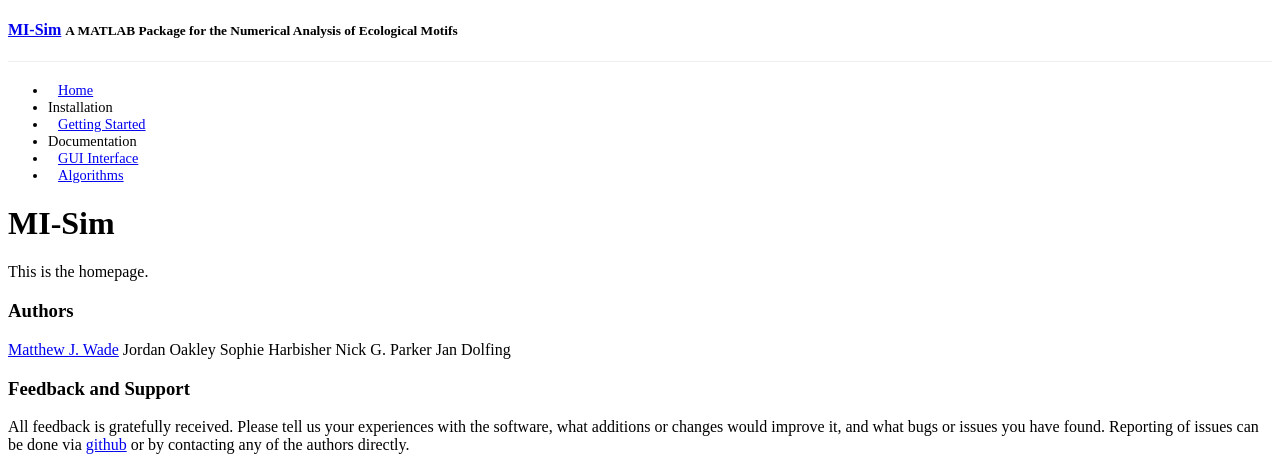
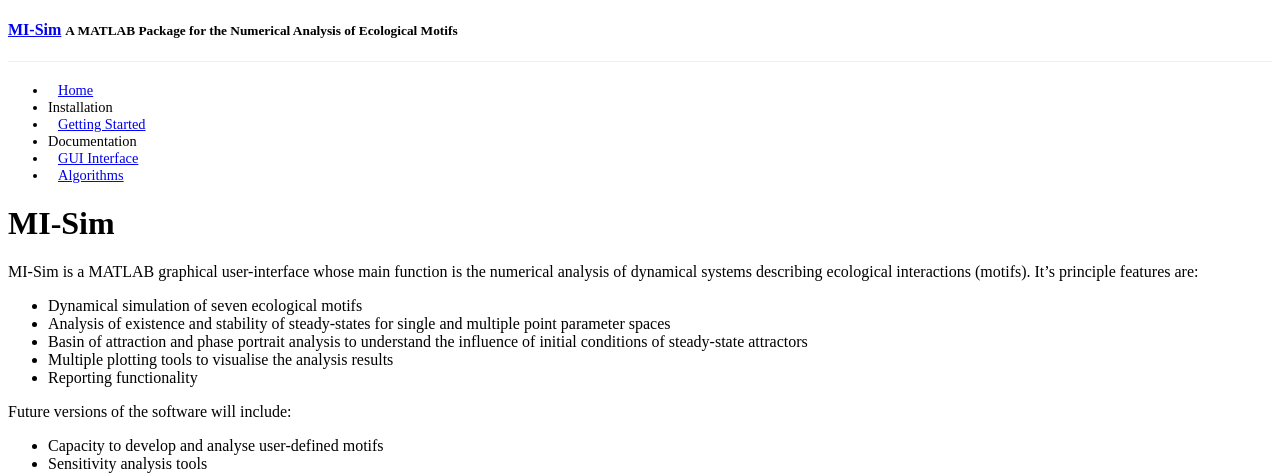
Before and after one commit to MI-SIM/MI-SIM.github.io, a Jekyll site: the page built from index.md, in a window 1280 px wide, cut to the strip 0-474 px from the top of the page. Built offline with Jekyll 4.4.1, drawn with Linux system fonts in a browser that asks for light colours; a style sheet for code colours, icons or effects is not loaded; some of the changed text lies outside the part shown.

Commit message:
Added further text

```diff
--- a/index.md
+++ b/index.md
@@ -5,14 +5,34 @@
 
 # MI-Sim
 
-This is the homepage.
+MI-Sim is a MATLAB graphical user-interface whose main function is the numerical analysis of dynamical systems describing ecological
+interactions (motifs). It's principle features are:
+
+* Dynamical simulation of seven ecological motifs
+* Analysis of existence and stability of steady-states for single and multiple point parameter spaces
+* Basin of attraction and phase portrait analysis to understand the influence of initial conditions of steady-state attractors
+* Multiple plotting tools to visualise the analysis results
+* Reporting functionality
+
+Future versions of the software will include:
+
+* Capacity to develop and analyse user-defined motifs
+* Sensitivity analysis tools
 
 ### Authors
-[Matthew J. Wade](matthew.wade@ncl.ac.uk)
-Jordan Oakley
-Sophie Harbisher
-Nick G. Parker
-Jan Dolfing
+
+This project has been developed and contributed by:
+
+* <a href="mailto:matthew.wade@ncl.ac.uk">Matthew J. Wade</a>
+* <a href="mailto:j.oakley@ncl.ac.uk">Jordan Oakley</a>
+* <a href="mailto:s.harbisher@ncl.ac.uk">Sophie Harbisher</a>
+* <a href="mailto:nick.parker@ncl.ac.uk">Nick G. Parker</a>
+* <a href="mailto:jan.dolfing@ncl.ac.uk">Jan Dolfing</a>
+
+### Acknowledgements
+
+This work was funded by the [Biotechnology and Biological Sciences Research Council UK](http://www.bbsrc.ac.uk) ([BB/K003240/2 Engineering synthetic
+microbial communities for biomethane](http://osslab.lifesci.warwick.ac.uk/adLola.html)) and by the [Institute of Sustainability, Newcastle University](http://www.ncl.ac.uk/sustainability/).
 
 ### Feedback and Support
 
```
